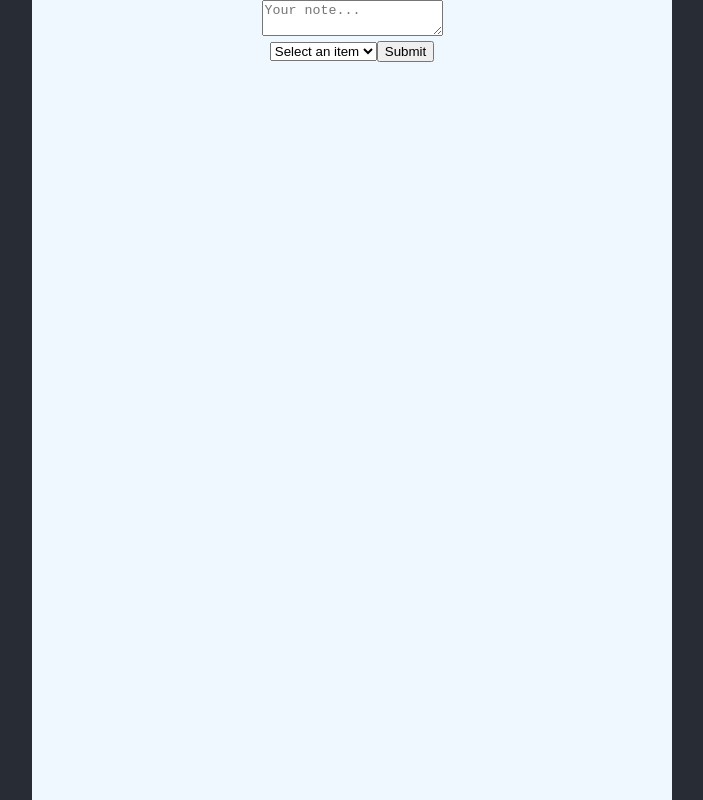
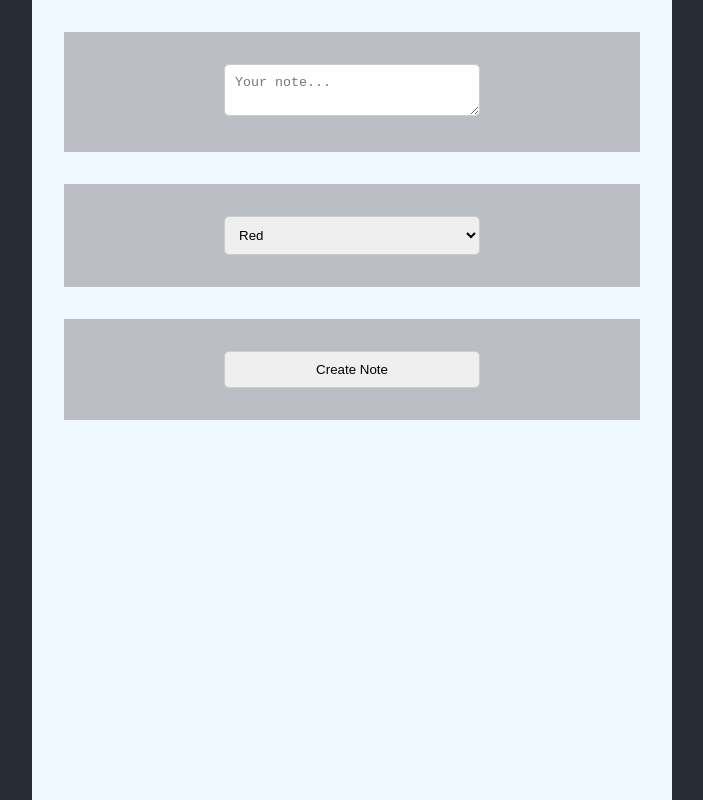
Before and after one commit to AmanSong/Rich-Web, a React (Create React App) app in the folder RichWeb_Lab4/problem_1/: page / in a window 1280 px wide. Shown: the whole page, without its empty margins (288-991 px from the left). Built offline with nearby package versions, Linux system fonts and the light colour scheme.

Commit message:
better css

```diff
--- a/RichWeb_Lab4/problem_1/src/App.css
+++ b/RichWeb_Lab4/problem_1/src/App.css
@@ -17,3 +17,35 @@
   height: 100vh;
   width: 50vw;
 }
+
+.note,
+.color,
+.button-container {
+  margin-top: 10%;
+  background-color: #bbbec4;
+  margin: 5%;
+  padding: 5%;
+}
+
+.note textarea,
+.color select,
+.button {
+  width: 50%;
+  padding: 10px;
+  border: 1px solid #ccc;
+  border-radius: 5px;
+  box-sizing: border-box;
+}
+
+.button {
+  cursor: pointer;
+  transition: background-color 0.3s ease;
+}
+
+.button:hover {
+  background-color: #d2cece;
+}
+
+.button:active {
+  background-color: #a4a0a0;
+}
--- a/RichWeb_Lab4/problem_1/src/App.js
+++ b/RichWeb_Lab4/problem_1/src/App.js
@@ -16,7 +16,7 @@ function App() {
 
   const handleSubmit = (e) => {
     e.preventDefault();
-    console.log('Input submitted:', inputValue);
+    console.log('Input submitted:', inputValue, selectedValue);
     setInputValue('');
   };
 
@@ -43,14 +43,15 @@ function App() {
                 value={selectedValue}
                 onChange={handleDropdownChange}
               >
-                <option value="">Select an item</option>
-                <option value="item1">Item 1</option>
-                <option value="item2">Item 2</option>
-                <option value="item3">Item 3</option>
+                <option value="red">Red</option>
+                <option value="blue">Blue</option>
+                <option value="green">Green</option>
               </select>
-              {/* Button to submit the form */}
-              <button type="submit">Submit</button>
             </form>
+          </div>
+
+          <div className='button-container'>
+            <button className='button' onClick={handleSubmit}>Create Note</button>
           </div>
 
           <div className="notes-container">
```
